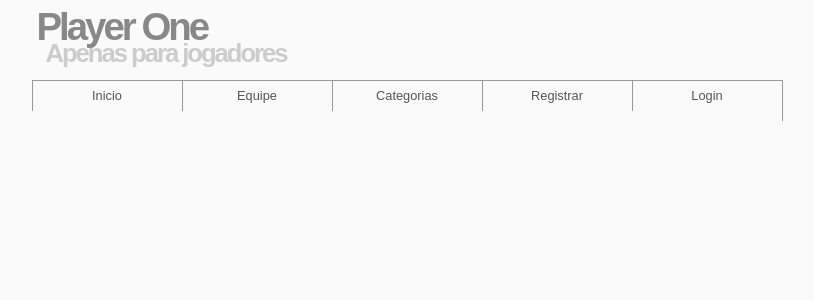
After one commit to Yagamii/php, a PHP site: page /header.php in a window 1280 px wide. The commit adds this page. Shown: the top 300 px of the page, without its empty margins (233-1047 px from the left). Run offline with PHP 8.4, Linux system fonts and the light colour scheme; data that the repository does not hold is empty.

Commit message:
Alterado header para mostrar pagina de admin de acordo com nivel do usuario
Caso usuário a se logar seja um administrador, no lugar de aparecer o
link para pagina de logar, ele será levado a pagina de admin e ao fim
dela foi adicionado um link para efetuar logout

```diff
--- a/admin.php
+++ b/admin.php
@@ -13,6 +13,7 @@
         <ul><li><a href="del_categoria.php">Deletar categoria</a></li></ul>
         <li>Conteúdo</li>
         <ul><li><a href="add_materia.php">Escrever matéria</a></li></ul>
+        <li><b><a href="logout.php">Logout</a></b></li>
     </ul>
 
 <?php
--- /dev/null
+++ b/header.php
@@ -0,0 +1,33 @@
+<!DOCTYPE html PUBLIC "-//W3C//DTD XHTML 1.0 Strict//EN" "http://www.w3.org/TR/xhtml1/DTD/xhtml1-strict.dtd">
+<html xmlns="http://www.w3.org/1999/xhtml">
+<head>
+	<title><?php echo $titulo_pagina; ?></title>
+	<link rel="stylesheet" href="includes/style.css" type="text/css" media="screen" />
+	<meta http-equiv="content-type" content="text/html; charset=utf-8" />
+    <?php session_start(); ?>
+</head>
+<body>
+	<div id="header">
+		<h1>Player One</h1>
+		<h2>Apenas para jogadores</h2>
+	</div>
+	<div id="navigation">
+		<ul>
+			<li><a href="index.php">Inicio</a></li>
+			<li><a href="equipe.php">Equipe</a></li>
+            <li><a href="categorias.php">Categorias</a></li>
+			<li><a href="registro.php">Registrar</a></li>
+			<li><?php if(isset($_SESSION['usuario_id'])){
+						if($_SESSION['nivel_usuario'] == 2){
+							echo '<a href="admin.php">Admin</a>';
+						}else{
+            			echo '<a href="logout.php">Logout</a>';}
+						}else{
+						echo '<a href="login.php">Login</a>';
+						}
+                        ?></li>
+
+		</ul>
+	</div>
+	<div id="content"><!-- Start of the page-specific content. -->
+<!-- Script 8.1 - header.html -->
```
